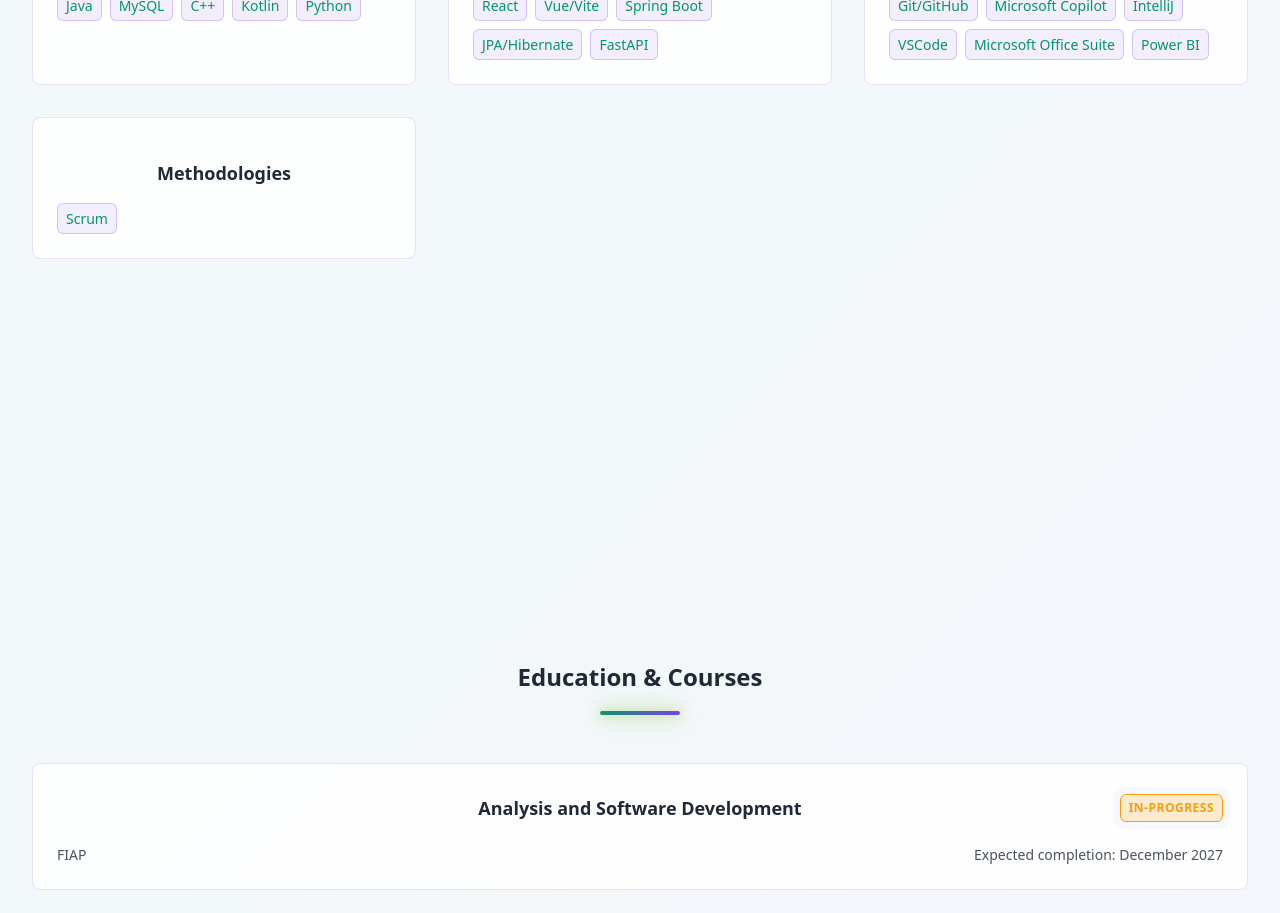
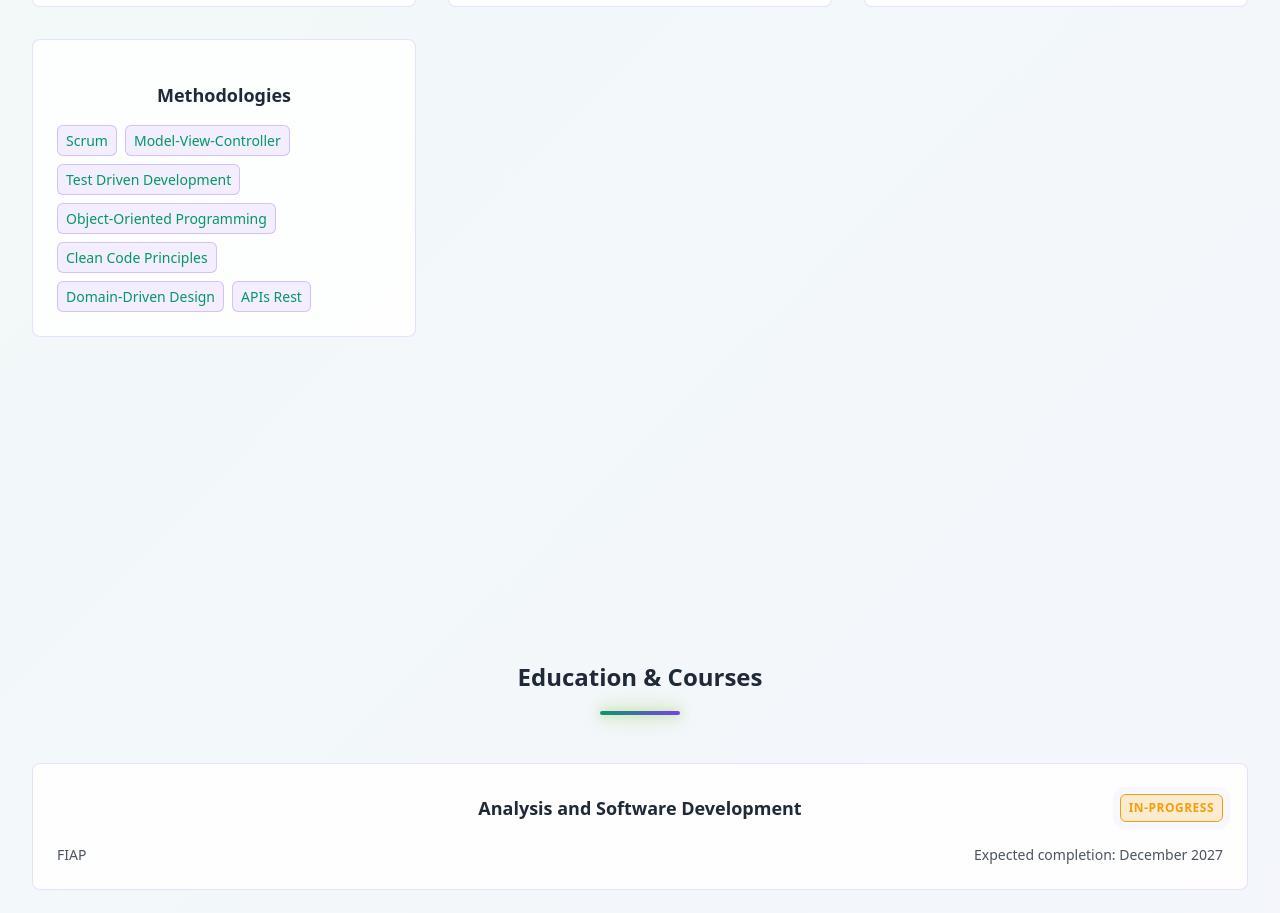
Before and after one commit to pedrohcnascimento/PortfolioPHCN, a React (Vite) app: page / in a window 1280 px wide. Shown: the part 3020-3933 px from the top of the page. Built offline with nearby package versions, Linux system fonts and the light colour scheme.

Commit message:
Fix: Update Dashboard component with new methodologies array

```diff
--- a/src/pages/dashboard/Dashboard.jsx
+++ b/src/pages/dashboard/Dashboard.jsx
@@ -31,7 +31,7 @@ export default function Dashboard() {
     languages: ['Java', 'MySQL', 'C++', 'Kotlin', 'Python'],
     frameworks: ['React', 'Vue/Vite', 'Spring Boot', 'JPA/Hibernate','FastAPI'],
     tools: ['Git/GitHub', 'Microsoft Copilot', 'IntelliJ', 'VSCode', 'Microsoft Office Suite', 'Power BI'],
-    methodologies: ['Scrum'],
+    methodologies: ['Scrum','Model-View-Controller', 'Test Driven Development', 'Object-Oriented Programming','Clean Code Principles', 'Domain-Driven Design', 'APIs Rest'],
   };
 
   return (
```
